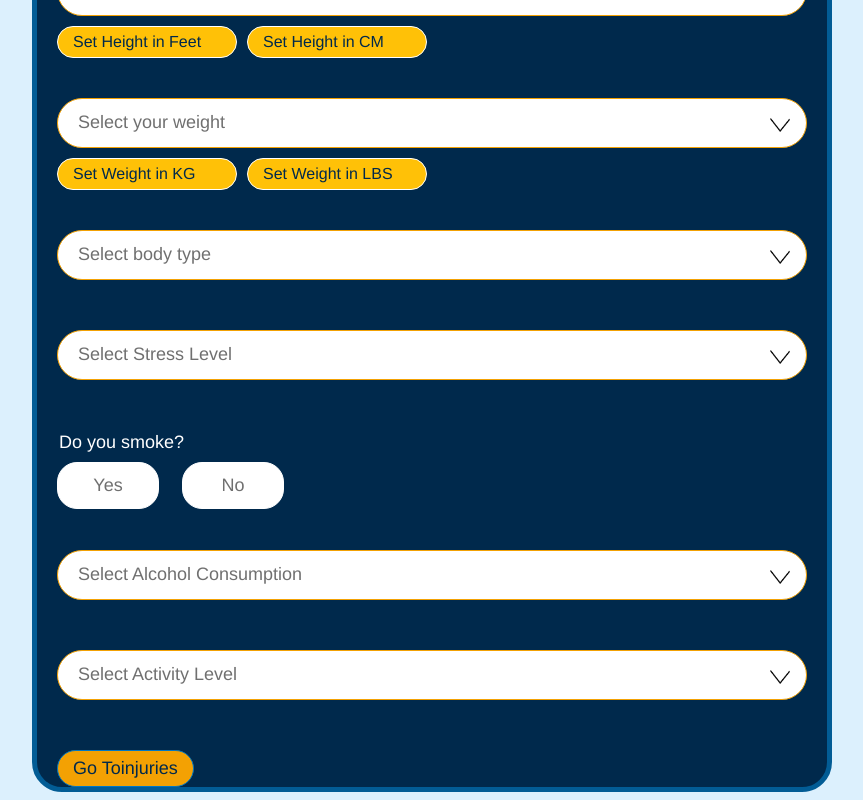
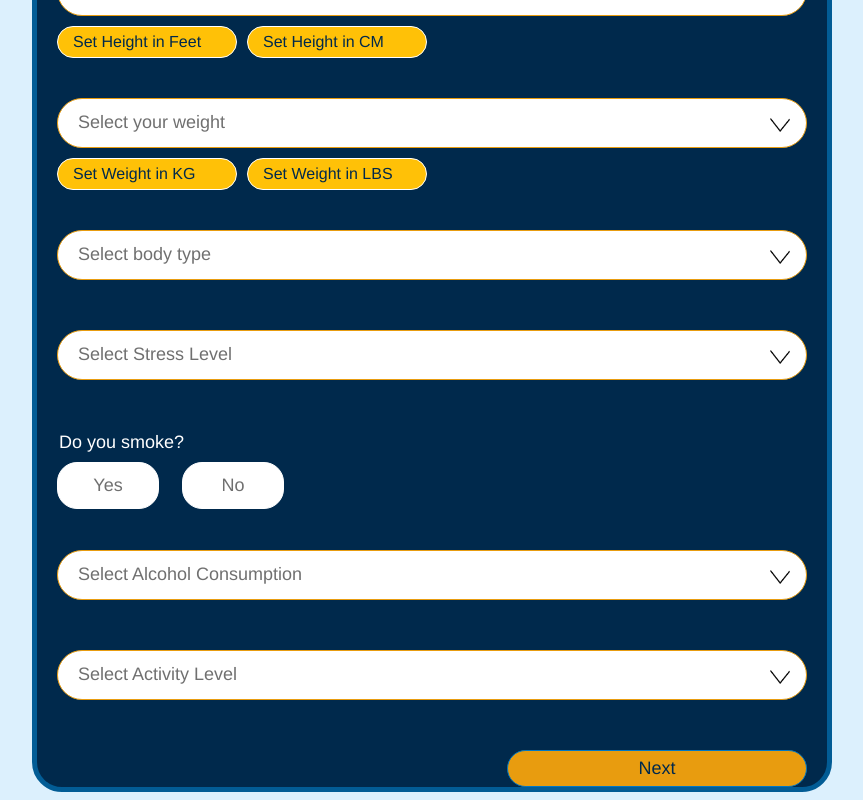
Before and after one commit to royadams72/get-your-fit-together, a Next.js app: page /questions/about-you in a window 1280 px wide. Shown: the part 444-1244 px from the top of the page, without its empty margins (208-1071 px from the left). Built offline with nearby package versions, Linux system fonts and the light colour scheme.

Commit message:
Added styling for journey component

```diff
--- a/app/your-custom-fit/components/your-fit-response/ScheduleComponent.tsx
+++ b/app/your-custom-fit/components/your-fit-response/ScheduleComponent.tsx
@@ -6,12 +6,12 @@ const ScheduleComponent: React.FC<{ days: daysObject[] }> = ({ days }) => {
   return (
     <div className={styles.schedule}>
       <ul>
-        {days.map((day) => (
+        {days?.map((day) => (
           <li key={day.day}>
             <h3>{day.day}</h3>
             <h4>{day.title}</h4>
             <ul className={styles.scheduleExercises}>
-              {day.exercises.map((e, i) => (
+              {day?.exercises.map((e, i) => (
                 <li key={i}>
                   <div>
                     <strong>{`Exercise ${i + 1}`}: </strong>
--- a/app/your-custom-fit/components/your-fit-response/TipsComponent.tsx
+++ b/app/your-custom-fit/components/your-fit-response/TipsComponent.tsx
@@ -6,7 +6,7 @@ const TipsComponent: React.FC<{ tips: TipsObject[] }> = ({ tips }) => {
   return (
     <div className={styles.schedule}>
       <ul>
-        {tips.map((tip) => (
+        {tips?.map((tip) => (
           <li key={tip.tip}>
             <h4>{tip.tip}</h4>
             <p>{tip.action}</p>
--- a/components/Button.tsx
+++ b/components/Button.tsx
@@ -9,6 +9,7 @@ export interface ButtonProps {
   href?: string;
   type?: string;
   inverted?: boolean;
+  aux?: boolean;
   onClick?: () => void;
 }
 const Button = ({
@@ -16,14 +17,15 @@ const Button = ({
   disabled,
   href,
   inverted,
+  aux,
   onClick,
 }: ButtonProps) => {
+  const buttonStyles = `${styles.button} ${inverted && styles.buttonInverted} ${
+    aux && styles.buttonAux
+  }`;
   if (href)
     return (
-      <Link
-        href={href}
-        className={`${styles.button} ${inverted && styles.buttonInverted}`}
-      >
+      <Link href={href} className={`${styles.button} ${buttonStyles}`}>
         {children}
       </Link>
     );
@@ -33,7 +35,7 @@ const Button = ({
       <button
         onClick={onClick}
         disabled={disabled}
-        className={`${styles.button} ${inverted && styles.buttonInverted}`}
+        className={`${styles.button} ${buttonStyles}`}
       >
         {children}
       </button>
--- a/components/JourneyNavigation.tsx
+++ b/components/JourneyNavigation.tsx
@@ -1,13 +1,13 @@
 "use client";
 
 import React, { useEffect } from "react";
-import Link from "next/link";
-import {} from "react-hook-form";
 
 import { PATHS } from "@/routes.config";
 import { useAppSelector } from "@/lib/hooks/storeHooks";
 
 import { getRoutes } from "@/lib/features/journey/journeySlice";
+
+import styles from "@/styles/components/_journeyNav.module.scss";
 
 import { useFormContext } from "@/context/FormProvider";
 import Button from "@/components/Button";
@@ -26,20 +26,19 @@ const JourneyNavigation = ({
   }, [formState.isValid, isValid]);
 
   return (
-    <nav>
+    <nav
+      className={`${styles.journeyNav}  ${
+        !prevRoute && styles.journeyNavSingle
+      }`}
+    >
       {prevRoute && (
-        <Button href={prevRoute} disabled={false}>
-          Go To {prevRoute.split("/")[2]}
+        <Button href={prevRoute} disabled={false} aux={true}>
+          Back
         </Button>
       )}
       {nextRoute && (
-        <Button
-          type="button"
-          onClick={handleSubmit}
-          disabled={!formState.isValid}
-        >
-          Go To
-          {nextRoute === PATHS.YOUR_FIT ? nextRoute : nextRoute.split("/")[2]}
+        <Button type="button" onClick={handleSubmit} disabled={false}>
+          Next
         </Button>
       )}
     </nav>
--- a/styles/abstracts/_variables.scss
+++ b/styles/abstracts/_variables.scss
@@ -2,7 +2,7 @@
   --primary-colour: #00294c;
   --secondary-colour: #025c95;
   --tertiary-colour: #dcf0fd;
-  --quaternary-colour: #f3a103;
+  --quaternary-colour: #e89c0f;
   --quinary-colour: #8b1c1a;
   --senary-colour: #0077c3;
   --white: #ffffff;
--- a/styles/components/_button.module.scss
+++ b/styles/components/_button.module.scss
@@ -14,6 +14,7 @@
   transition: all 0.2s ease;
   cursor: pointer;
   text-decoration: none;
+  text-align: center;
 
   &:hover {
     background-color: var(--hover-bgcolour);
@@ -27,6 +28,13 @@
     normal
   );
 
+  &.buttonAux {
+    --inactive-bgcolour: var(--primary-colour);
+    --inactive-fontcolour: var(--tertiary-colour);
+    --hover-bgcolour: var(--tertiary-colour);
+    --hover-fontcolour: var(--primary-colour);
+  }
+
   &.buttonInverted {
     --inactive-bgcolour: var(--quinary-colour);
     --inactive-fontcolour: var(--white);
--- /dev/null
+++ b/styles/components/_journeyNav.module.scss
@@ -0,0 +1,14 @@
+.journeyNav {
+  display: grid;
+  grid-template-columns: repeat(2, 1fr);
+  gap: 15rem;
+}
+
+.journeyNavSingle {
+  grid-template-columns: 1fr;
+  justify-items: end;
+  button,
+  a {
+    width: 40%;
+  }
+}
```
